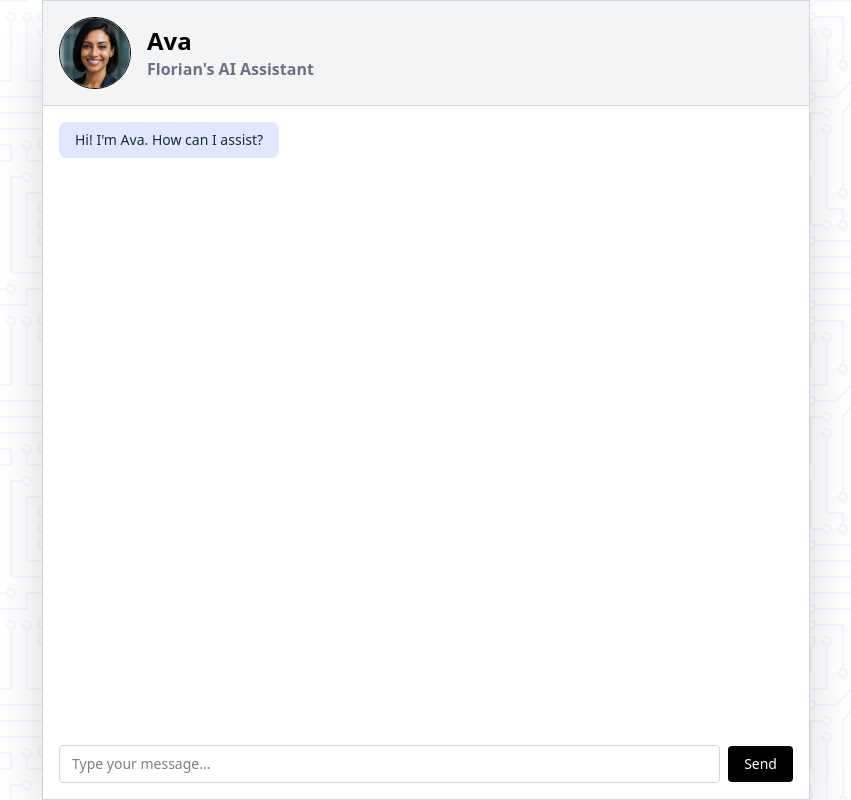
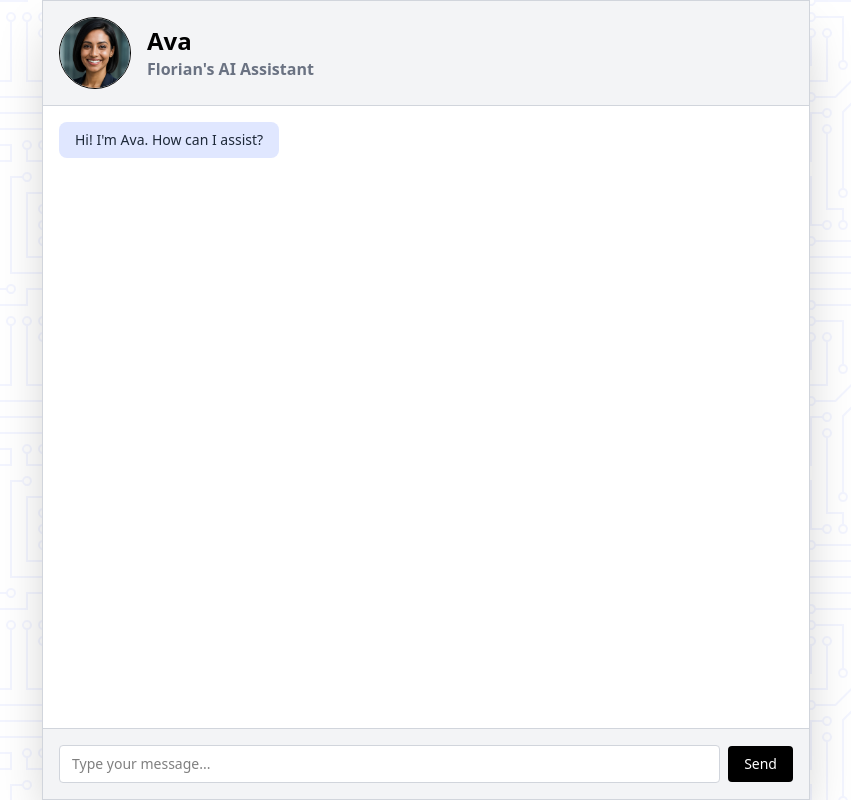
Before and after one commit to Florian-Celibashi/Ava-AI-Assistant, a React (Vite) app in the folder frontend/: page / in a window 1280 px wide. Shown: the whole page, without its empty margins (214-1065 px from the left). Built offline with nearby package versions, Linux system fonts and the light colour scheme.

Commit message:
Minor UI design update

```diff
--- a/frontend/src/App.jsx
+++ b/frontend/src/App.jsx
@@ -81,10 +81,10 @@ function App() {
         <div ref={bottomRef} />
       </div>
 
-      <div className="flex items-center gap-2 p-4">
+      <div className="flex items-center gap-2 p-4 bg-gray-100 border-t border-gray-300">
         <input
           type="text"
-          className="flex-1 rounded px-3 py-2 text-sm border-gray-300 border"
+          className="flex-1 rounded px-3 py-2 text-sm border-gray-300 bg-white border"
           value={input}
           onChange={e => setInput(e.target.value)}
           onKeyPress={handleKeyPress}
```
